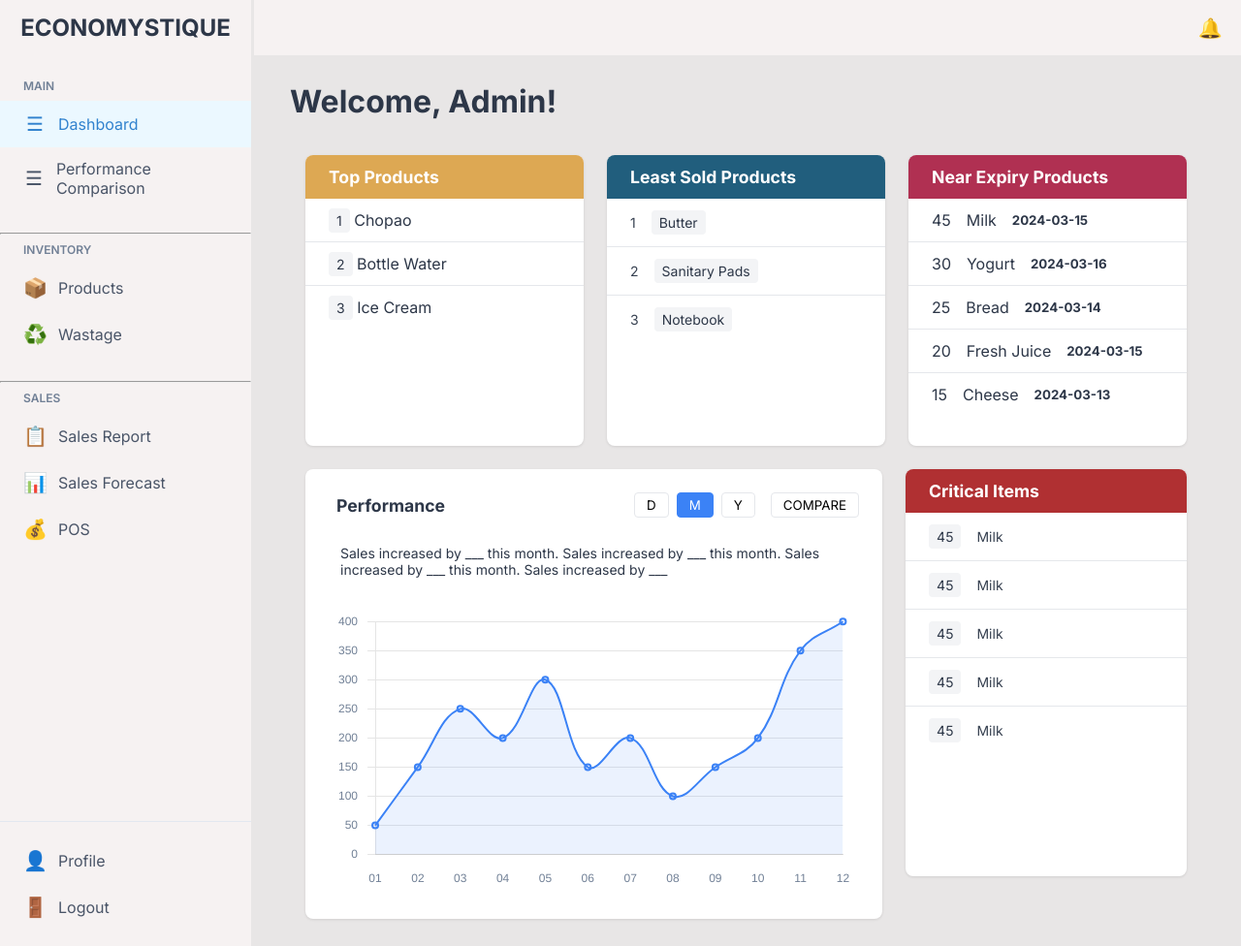
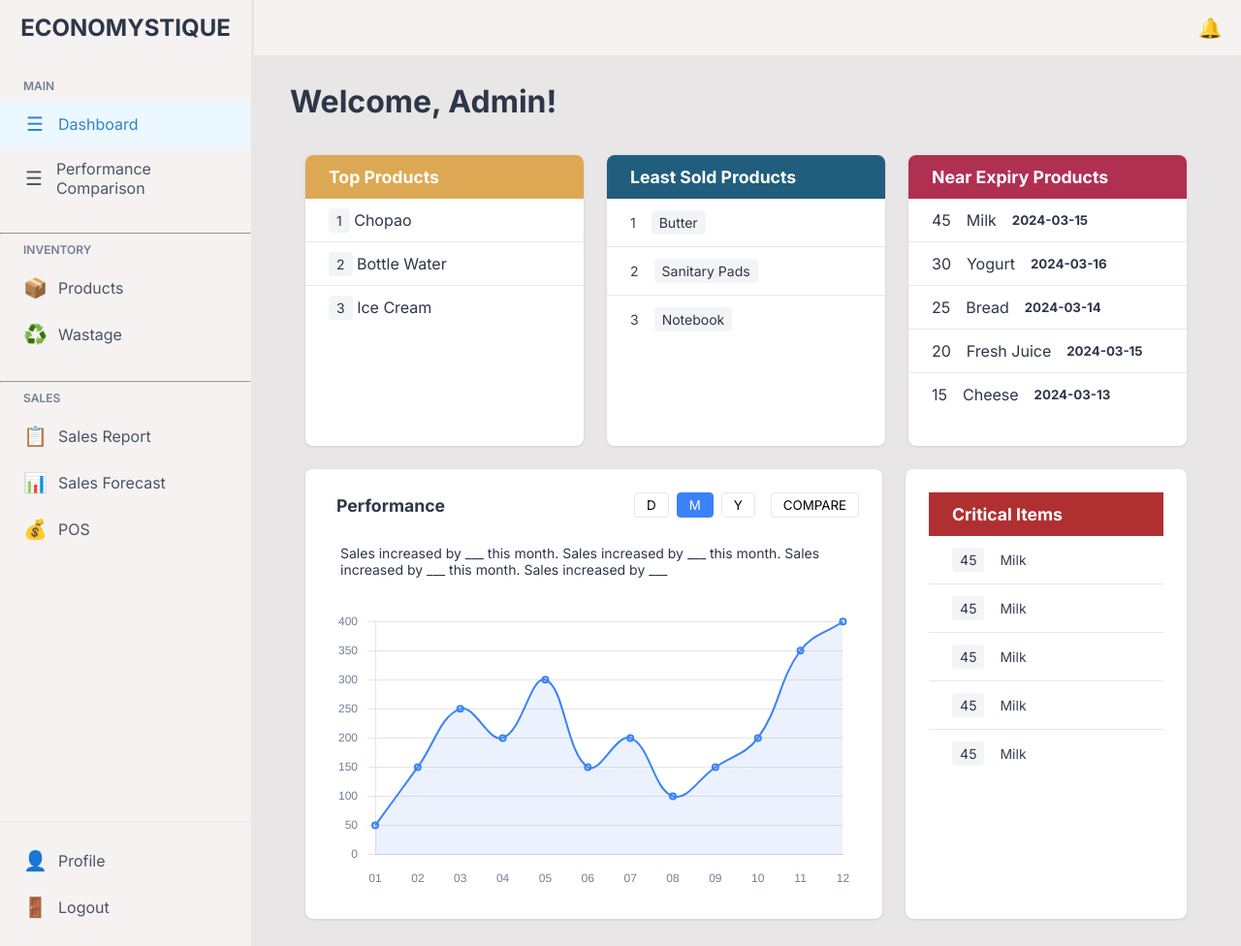
Before and after one commit to Economystique/EconomystiqueStoneKingdom, a Flask app: page /dashboard in a window 1280 px wide. Shown: the whole page at 97% size. Run offline with Flask 3, Linux system fonts and the light colour scheme; a user stored in the database is signed in.

Commit message:
DASHBOARD - FIXED ALIGNMENT

```diff
--- a/static/css/styles.css
+++ b/static/css/styles.css
@@ -283,7 +283,7 @@ body {
     gap: 1.5rem;
 }
 
-.performance-card {
+.bottom-card {
     padding: 1.5rem;
 }
 
@@ -343,7 +343,7 @@ body {
 
 .critical-items {
     width: 100%;
-    height: 420px;
+    height: 100%;
     overflow-y: auto;
 }
 
--- a/templates/dashboard.html
+++ b/templates/dashboard.html
@@ -54,7 +54,7 @@
 
     <div class="bottom-section">
         <!-- Sales Performance Card -->
-        <div class="card performance-card">
+        <div class="card bottom-card">
             <div class="performance-header">
                 <div class="performance-title">
                     <i class="fas fa-chart-line"></i>
@@ -76,7 +76,7 @@
         </div>
 
         <!-- Critical Items Card -->
-        <div class="card critical-items">
+        <div class="card critical-items bottom-card">
             <h2 class="card-title">Critical Items</h2>
             {% for item in critical_items %}
             <div class="product-item">
```
